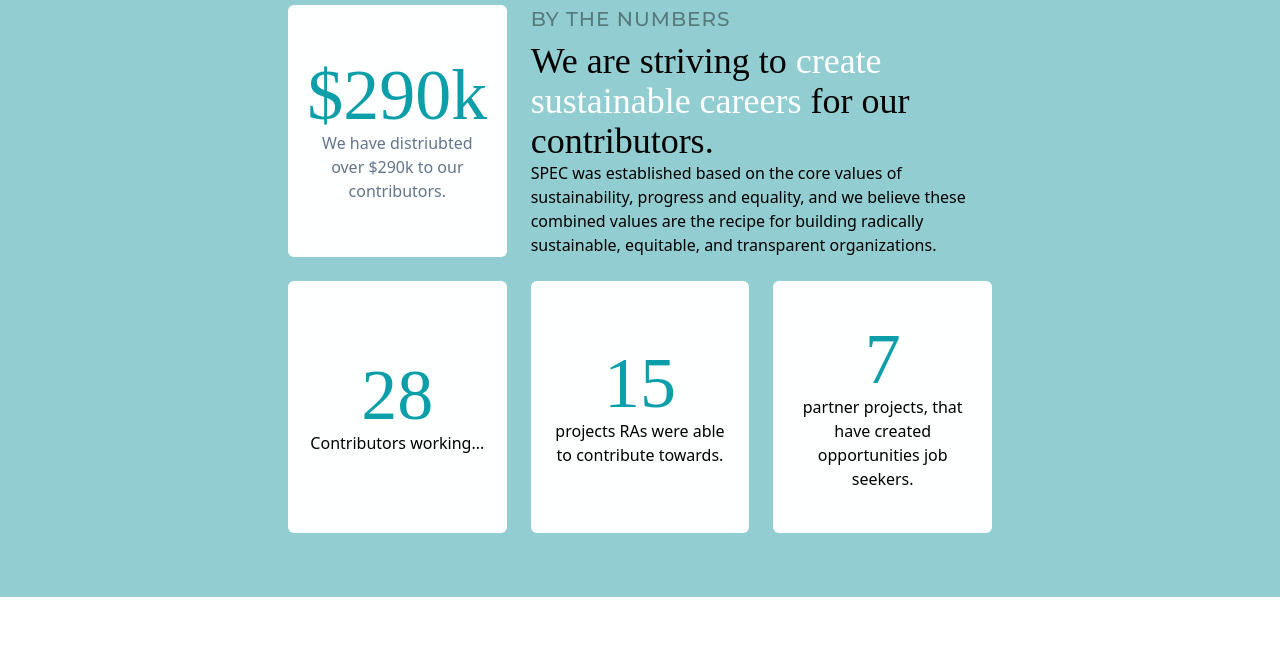
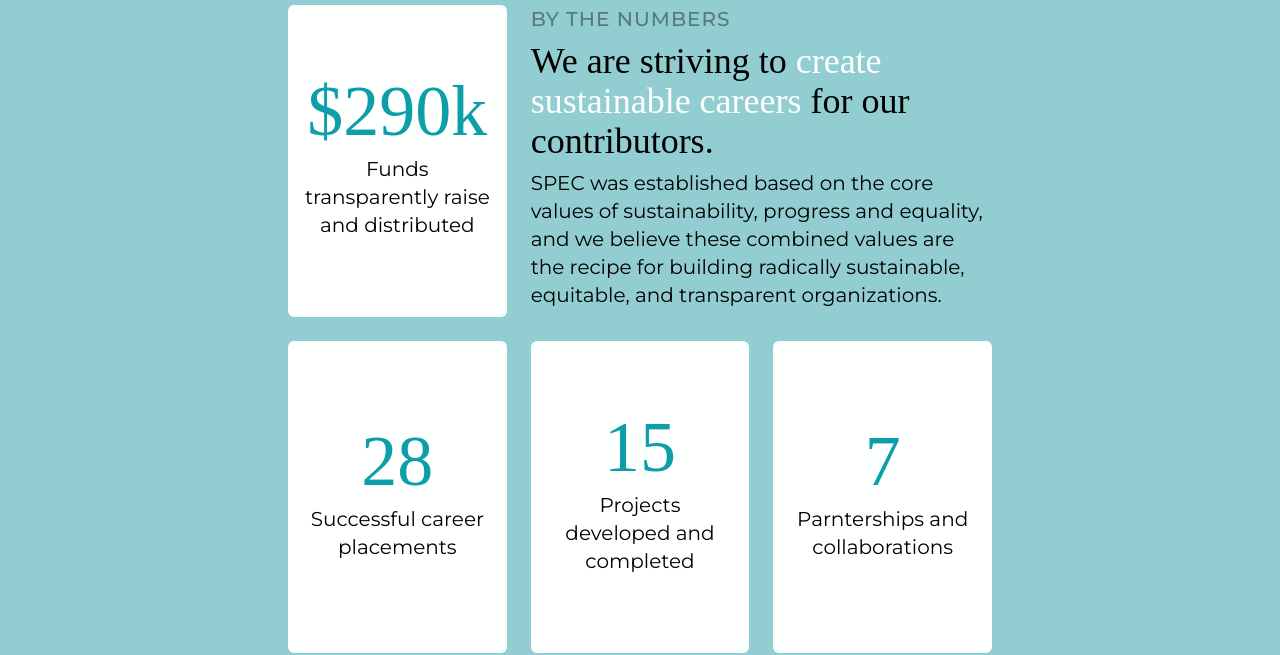
Before and after one commit to specollective/spec-frontend, a Next.js app: page /home in a window 1280 px wide. Shown: the part 4620-5275 px from the top of the page. Built offline with nearby package versions, Linux system fonts and the light colour scheme; no server answers; a web font is replaced by a local one; what tw-elements would draw is missing.

Commit message:
Minor copy change.

```diff
--- a/components/byTheNumbers.tsx
+++ b/components/ByTheNumbers.tsx
@@ -1,6 +1,6 @@
 import StatBox from '../pages/stat-box'
 import { Heading4, Heading0, Heading2 } from './Typography/Heading'
-import { Paragraph0, Paragraph2  } from './Typography/Paragraph'
+import { Paragraph0, Paragraph1  } from './Typography/Paragraph'
 import HomeSection from './HomeSection'
 
 export default function ByTheNumbers() {
@@ -18,9 +18,9 @@
                 <Heading0 className="font-dmserif text-spec-turquiose">
                   $290k
                 </Heading0>
-                <Paragraph2 className="text-slate-500">
-                  We have distriubted over $290k to our contributors.
-                </Paragraph2>
+                <Paragraph1>
+                  Funds transparently raise and distributed
+                </Paragraph1>
               </StatBox>
             </div>
             <div className="md:col-span-2">
@@ -30,9 +30,9 @@
               <Heading2>
                 We are striving to <span className='text-spec-white'>create sustainable careers</span> for our contributors.
               </Heading2>
-              <Paragraph2>
+              <Paragraph1>
                 SPEC was established based on the core values of sustainability, progress and equality, and we believe these combined values are the recipe for building radically sustainable, equitable, and transparent organizations.
-              </Paragraph2>
+              </Paragraph1>
             </div>
           </div>
           <div className="grid lg:grid-cols-3 gap-6">
@@ -45,9 +45,9 @@
                 <Heading0 className="font-dmserif text-spec-turquiose">
                   28
                 </Heading0>
-                <Paragraph2 className="text-center">
-                  Contributors working...
-                </Paragraph2>
+                <Paragraph1 className="text-center">
+                  Successful career placements
+                </Paragraph1>
               </StatBox>
             </div>
             <div className="col-span-1">
@@ -59,9 +59,9 @@
                 <Heading0 className="font-dmserif text-spec-turquiose">
                   15
                 </Heading0>
-                <Paragraph2 className="text-center">
-                  projects RAs were able to contribute towards.
-                </Paragraph2>
+                <Paragraph1 className="text-center">
+                  Projects developed and completed
+                </Paragraph1>
               </StatBox>
             </div>
             <div className="col-span-1">
@@ -73,9 +73,9 @@
                 <Heading0 className="font-dmserif text-spec-turquiose">
                   7
                 </Heading0>
-                <Paragraph2 className="text-center">
-                  partner projects, that have created opportunities job seekers.
-                </Paragraph2>
+                <Paragraph1 className="text-center">
+                  Parnterships and collaborations
+                </Paragraph1>
               </StatBox>
             </div>
           </div>
--- a/pages/stat-box.tsx
+++ b/pages/stat-box.tsx
@@ -11,7 +11,6 @@
     <div
       className={`${className} flex flex-col ${height} ${width} justify-center text-center p-4`}
     >
-      {/* <p className={`text-${statColor} text-7xl font-semibold mb-5`}>{inputStat}</p> */}
       {children}
     </div>
   );
```
